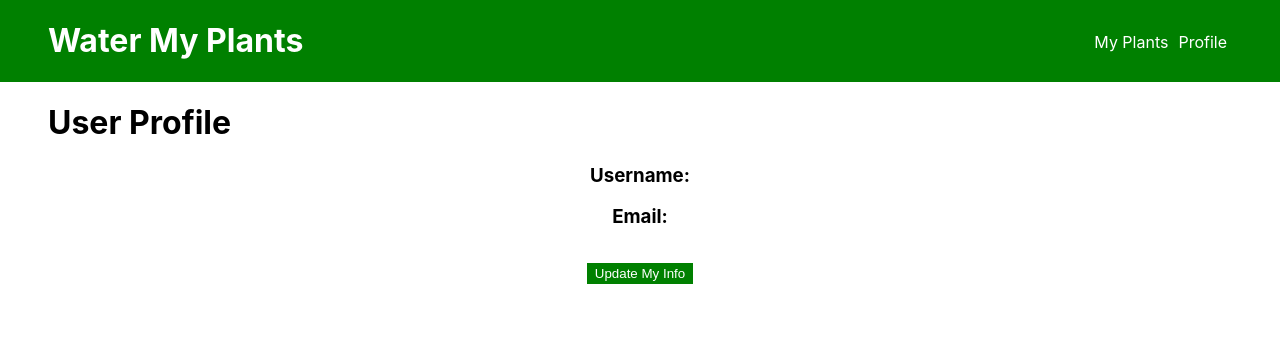
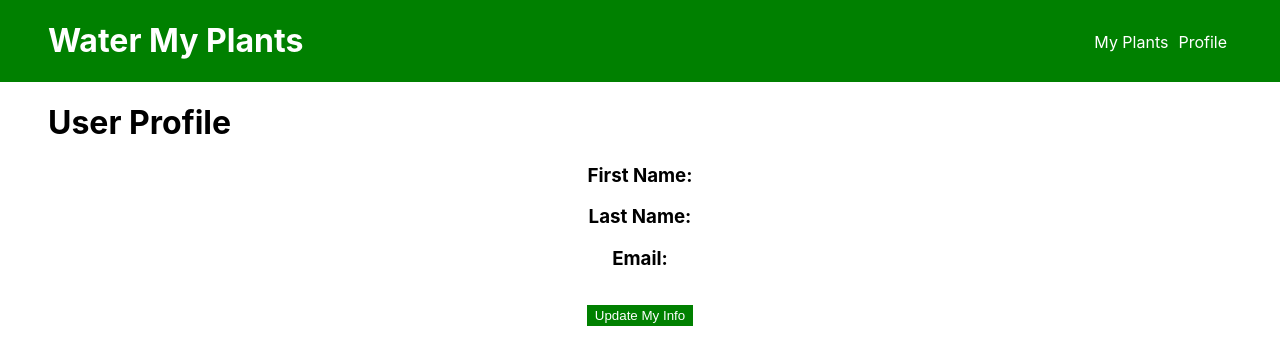
Before and after one commit to watermyplants-lambda/frontend, a React (Create React App) app in the folder water-my-plants/: page /profile in a window 1280 px wide. Shown: the top 364 px of the page. Built offline with nearby package versions, Linux system fonts and the light colour scheme; no server answers; sample sign-in values are in the browser's storage.

Commit message:
changed values

```diff
--- a/water-my-plants/src/components/Profile.js
+++ b/water-my-plants/src/components/Profile.js
@@ -3,8 +3,9 @@ import { axiosWithAuth } from '../utils/axiosWithAuth';
 
 
 const initialUserValues = {
-    username: '',
-    email:'',
+    firstName: '',
+    lastName:'',
+    email: '',
     password: ''
 }
 
@@ -14,7 +15,7 @@ const Profile = () => {
 
     useEffect(() => {
         axiosWithAuth()
-        .get('/') //need endpoint
+        .get('/api/users/')
         .then((res) => {
             setUserValues(res.data)
         })
@@ -26,7 +27,7 @@ const Profile = () => {
     const saveNewInfo = (e) => {
         e.preventDefault()
         axiosWithAuth()
-        .put('/', userValues) //need endpoint
+        .put('/api/users/:id', userValues)
         .then((res) => {
             setUpdate(false)
             setUserValues(res.data)
@@ -59,22 +60,31 @@ const Profile = () => {
     return (
         <div>
             <h1>User Profile</h1>
-                <h3>Username:{userValues.username}</h3>
-                <h3>Email:{userValues.email}</h3>
+                <h3>First Name:{userValues.firstName}</h3>
+                <h3>Last Name:{userValues.lastName}</h3>
+                <h3>Email: {userValues.email}</h3>
                 <button onClick = {onClickEdit}>Update My Info</button>
             {update && (
                 <form onSubmit = {saveNewInfo}>
-                    <label>Username:
+                    <label>First Name:
                         <input
                             type = 'text'
-                            name = 'username'
-                            value = {userValues.username}
+                            name = 'firstName'
+                            value = {userValues.firstName}
+                            onChange = {handleChange}
+                        />
+                    </label>
+                    <label>Last Name:
+                        <input
+                            type = 'text'
+                            name = 'lastName'
+                            value = {userValues.lastName}
                             onChange = {handleChange}
                         />
                     </label>
                     <label>Email:
                         <input
-                            type = 'text'
+                            type = 'email'
                             name = 'email'
                             value = {userValues.email}
                             onChange = {handleChange}
```
